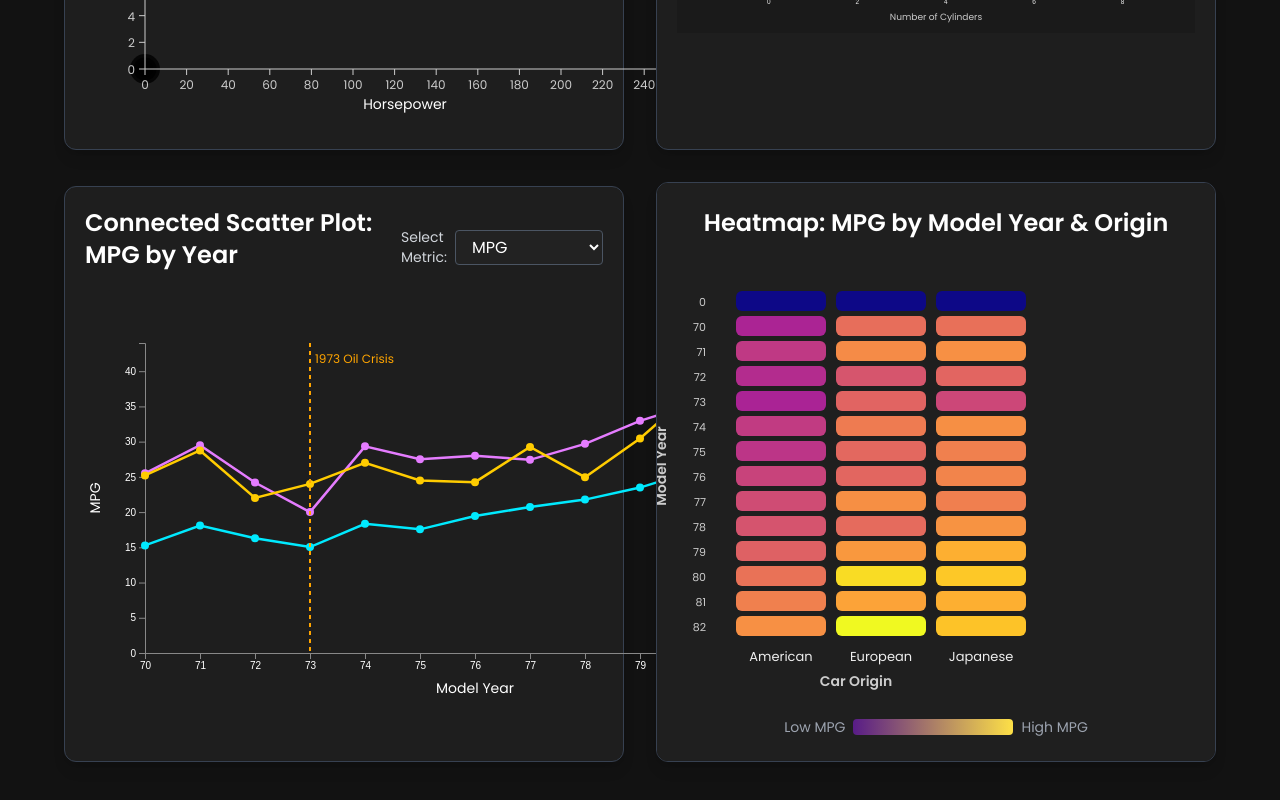
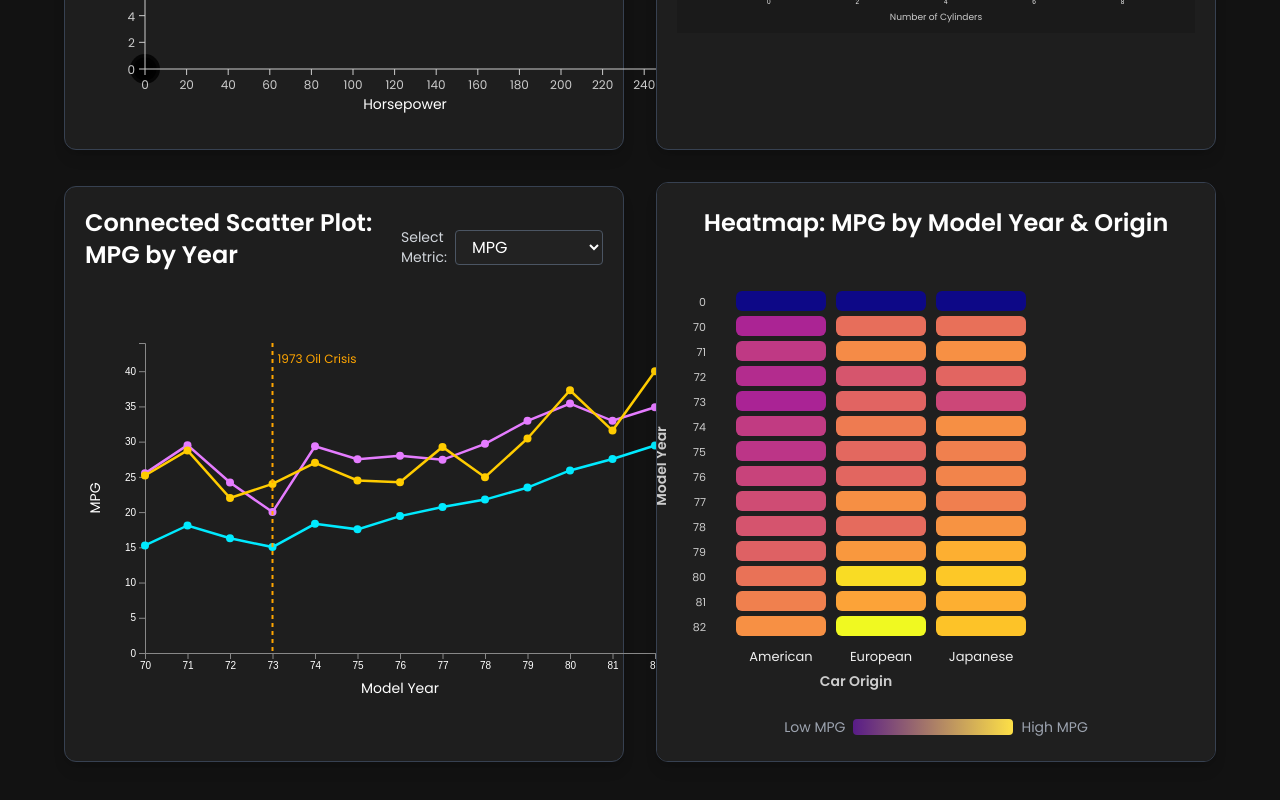
Before and after one commit to pranavasree/Information_Visualization_Project, a React (Vite) app: page /all-visuals in a window 1280 px wide. Shown: the part 662-1462 px from the top of the page. Built offline with nearby package versions, Linux system fonts and the light colour scheme.

Commit message:
changes to add the netlify app URl in readme and coorected the scatterplot in Allvisuals component

```diff
--- a/src/components/AllVisuals.jsx
+++ b/src/components/AllVisuals.jsx
@@ -139,7 +139,7 @@ const AllVisuals = () => {
     svg.selectAll("*").remove();
 
     const margin = { top: 40, right: 80, bottom: 50, left: 60 };
-    const width = 800;
+    const width = 650;
     const height = 400;
     const innerWidth = width - margin.left - margin.right;
     const innerHeight = height - margin.top - margin.bottom;
@@ -281,7 +281,7 @@ const AllVisuals = () => {
     // Legend
     const legend = g
       .append("g")
-      .attr("transform", `translate(${innerWidth - 60}, -14)`);
+      .attr("transform", `translate(${innerWidth + 2}, -20)`);
 
     Object.entries(originColor).forEach(([origin, color], i) => {
       const legendRow = legend
@@ -640,7 +640,7 @@ const AllVisuals = () => {
         </div>
 
         {/* Connected Scatter Plot */}
-        <div className="bg-[#1e1e1e] p-5 rounded-xl shadow-lg border border-gray-700 w-full mt-1">
+        <div className="bg-[#1e1e1e] p-5 rounded-xl shadow-lg border border-gray-700  mt-1">
           <div className="flex justify-between items-center mb-4">
             <h2 className="text-2xl font-bold text-white mb-4">
               Connected Scatter Plot: {connectedMetric} by Year
@@ -661,7 +661,7 @@ const AllVisuals = () => {
               </select>
             </div>
           </div>
-          <svg ref={connectedScatterRef} width={800} height={500}></svg>
+          <svg ref={connectedScatterRef} width={500} height={500}></svg>
           <div className="tooltip-connected"></div>
         </div>
 
```
Also changed, not shown: 1 other file (tests, documents, lock files or other folders).
